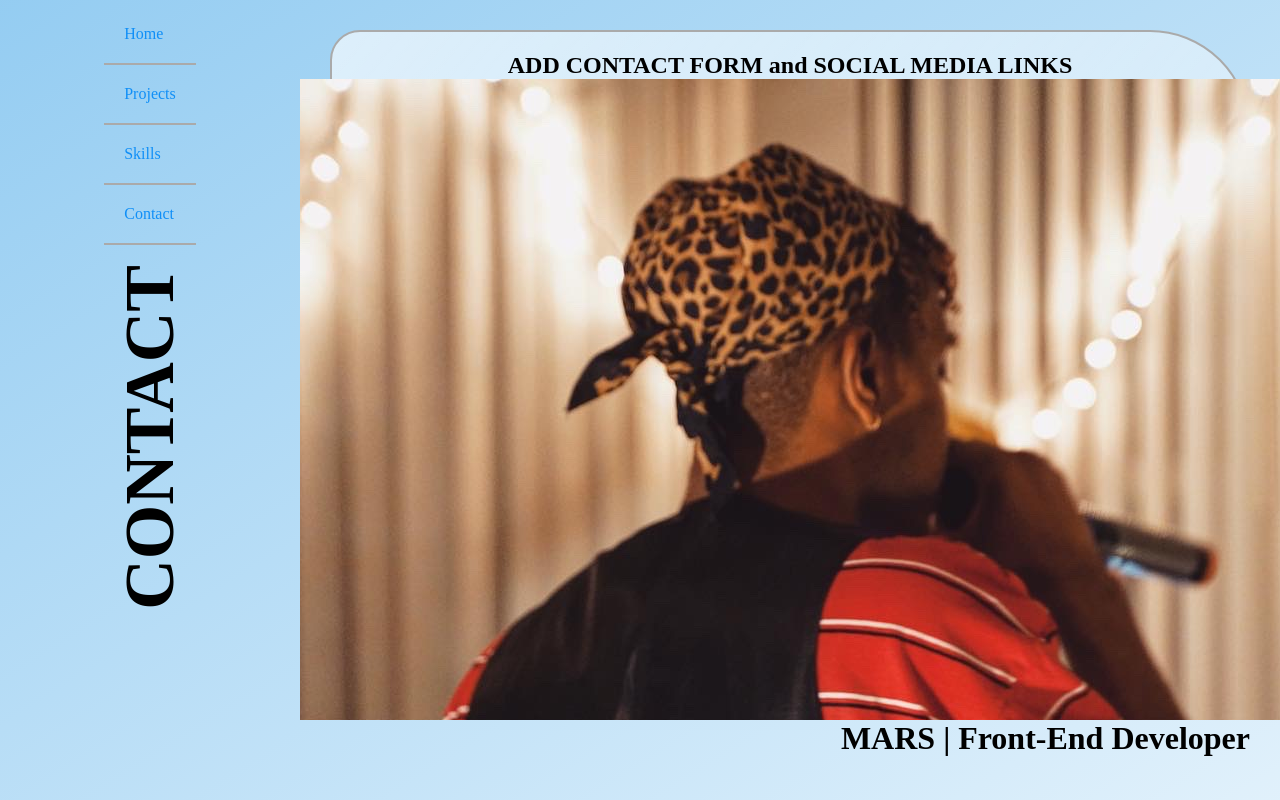
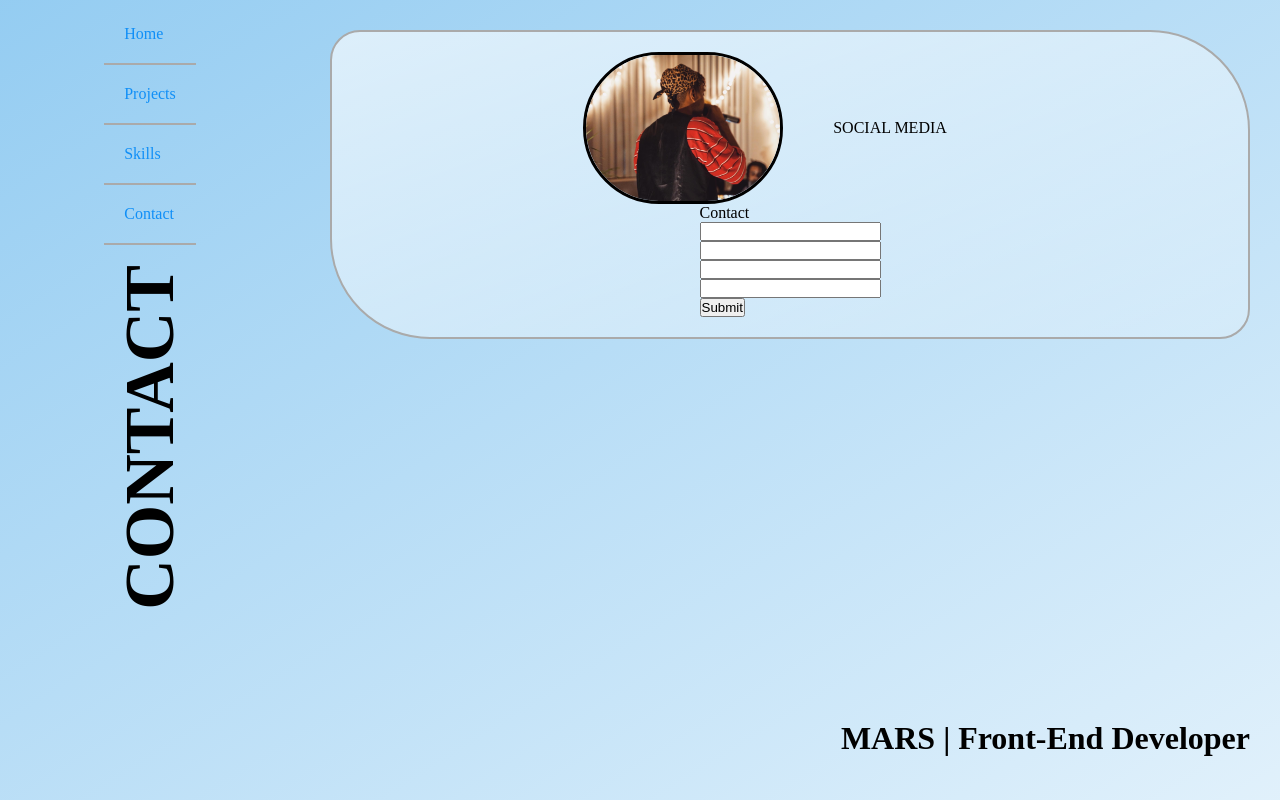
Before and after one commit to off2mxrs/firstPortfolio, a React (Create React App) app: page /contact in a window 1280 px wide. Built offline with nearby package versions, Linux system fonts and the light colour scheme; a web font is replaced by a local one.

Commit message:
Contact started

```diff
--- a/src/pages/Contact.jsx
+++ b/src/pages/Contact.jsx
@@ -12,8 +12,28 @@ function Contact() {
             </div>
             <main className="category-info">
                 <div className="category-detail">
-                    <h2> ADD CONTACT FORM and SOCIAL MEDIA LINKS </h2>
-                    <img src="../me.jpg" alt="" className="category-img"/>
+                    <div className="social-media">
+                        <img src="../me.jpg" alt="" className="contact-img"/>
+                        <p className="icons">SOCIAL MEDIA</p>
+                    </div>
+
+                    <form>
+                        Contact
+                        <br/>
+                        <label className="#"></label>
+                        <input type="text" className="#"></input>
+                        <br/>
+                        <label className="#"></label>
+                        <input type="text" className="#"></input>
+                        <br/>
+                        <label className="#"></label>
+                        <input type="text" className="#"></input>
+                        <br/>
+                        <label className="#"></label>
+                        <input type="text" className="#"></input>
+                        <br/>
+                        <input type="submit"></input>
+                    </form>
                 </div>
 
             </main>
--- a/src/styles/portfolio.scss
+++ b/src/styles/portfolio.scss
@@ -187,65 +187,22 @@
   }
 
 
-  /* RECIPES SECTION ******************************************* */
-  .recipes-section {
-    border: 2px solid #aaa;
-    cursor: pointer;
-  }
+////////////////////// CONTACT ///////////////////////
+.contact-img{
+  width: 200px;
+  border-radius: 200px;
+  border: 3px solid #000;
+  grid-column: 1/2;
+  grid-row: 1/2;
+}
 
-  .add-recipe-button {
-    margin: 15px;
-    padding: 7px 10px;
-  }
+.social-media {
+  display: grid;
+  grid-template: auto 1fr auto / auto 1fr auto;
+  align-items: center;
+}
 
-  .recipe {
-    border-top: 2px solid #aaa;
-    padding: 18px;
-  }
-
-  .recipe:hover {
-    background: #efefef;
-  }
-
-  /* RECIPE ADD PAGE ******************************************** */
-  .form {
-    margin: 0 auto;
-    max-width: 1000px;
-    padding: 20px;
-  }
-
-  .form-header {
-    margin-bottom: 20px;
-  }
-
-  .form-group {
-    display: flex;
-    margin-bottom: 10px;
-  }
-
-  .form-label {
-    width: 100px;
-  }
-
-  .form-input {
-    width: 100%;
-    border-radius: 3px;
-    border: 2px solid #aaa;
-    padding: 5px;
-  }
-
-  .form-input-body {
-    height: 200px;
-  }
-  /* SHOW RECIPE PAGE **************************************** */
-  .show-recipe-page {
-    margin: 0 auto;
-    max-width: 1000px;
-    padding: 20px;
-  }
-
-  .recipe-category-name,
-  .recipe-title,
-  .recipe-body {
-    margin-bottom: 10px;
-  }
+.icons {
+  grid-column:2/2;
+  padding: 50px;
+}
```
